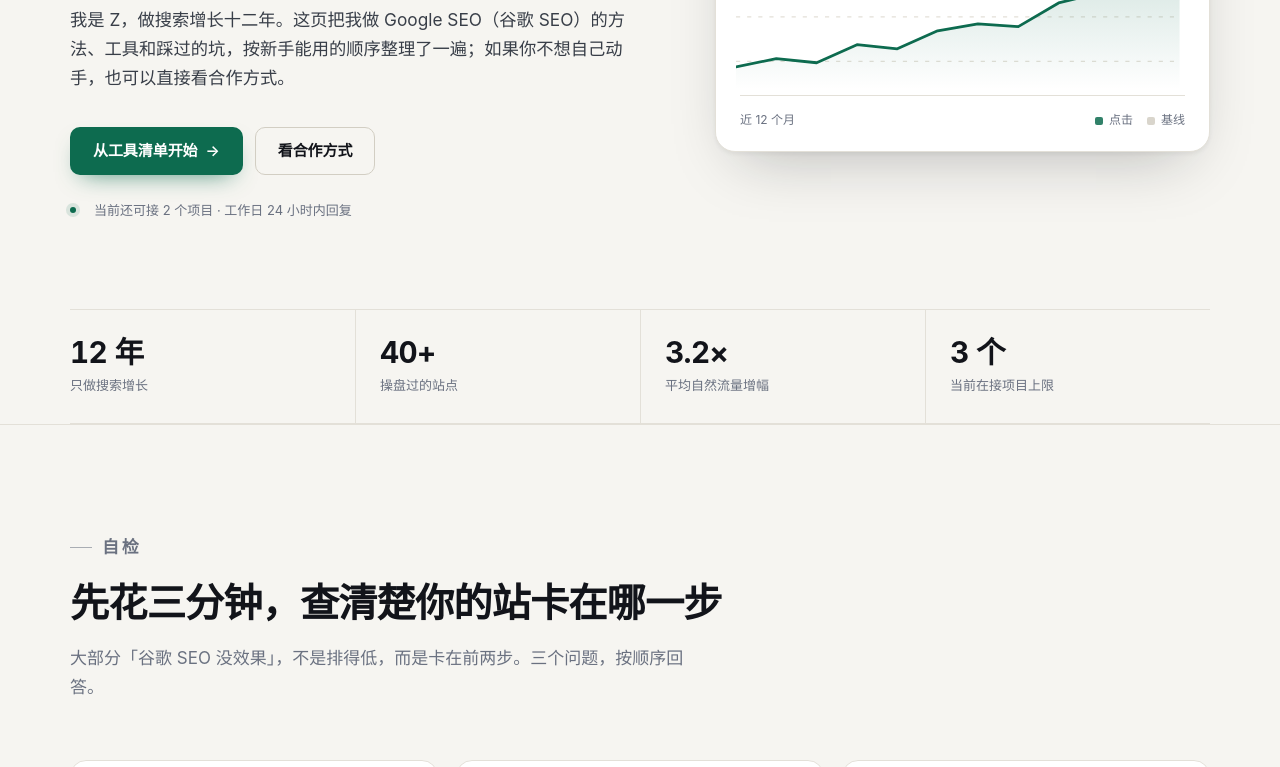
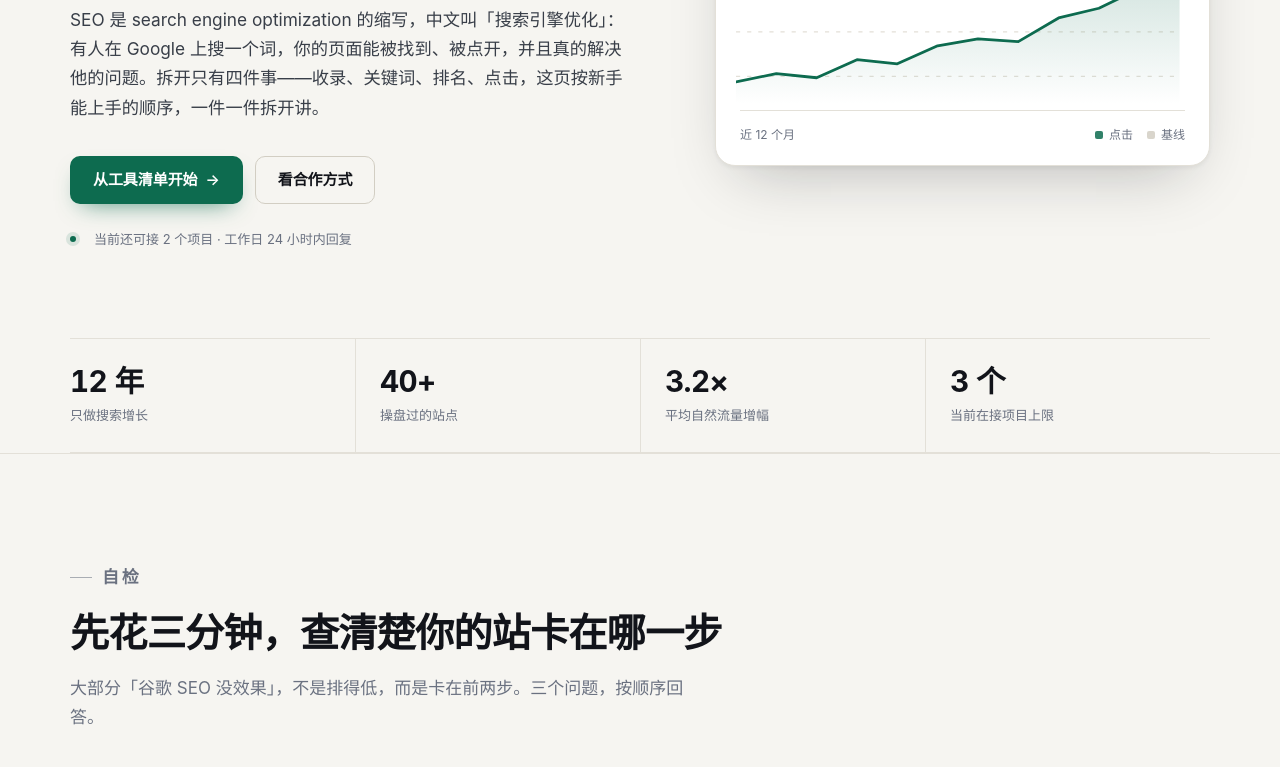
Before and after one commit to rockking00/seoagent, a website: page site/index.html in a window 1280 px wide. Shown: the part 425-1192 px from the top of the page. Drawn offline with Linux system fonts and the light colour scheme.

Commit message:
copy(hero): replace self-intro with an SEO concept primer

```diff
--- a/site/index.html
+++ b/site/index.html
@@ -138,7 +138,7 @@
             </h1>
 
             <p class="hero-lead">
-              我是 Z，做搜索增长十二年。这页把我做 Google SEO（谷歌 SEO）的方法、工具和踩过的坑，按新手能用的顺序整理了一遍；如果你不想自己动手，也可以直接看合作方式。
+              SEO 是 search engine optimization 的缩写，中文叫「搜索引擎优化」：有人在 Google 上搜一个词，你的页面能被找到、被点开，并且真的解决他的问题。拆开只有四件事——收录、关键词、排名、点击，这页按新手能上手的顺序，一件一件拆开讲。
             </p>
 
             <div class="hero-actions">
```
